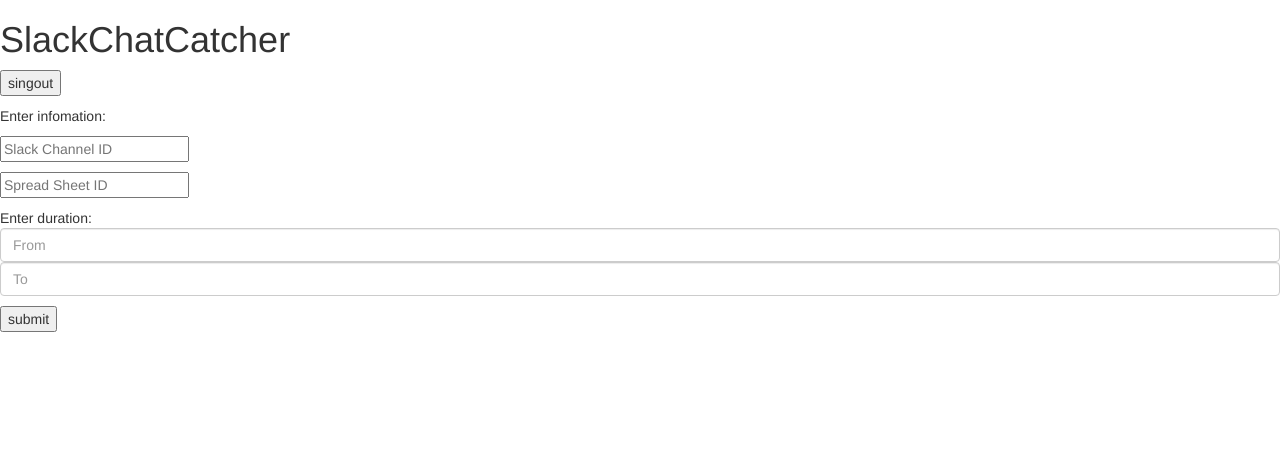
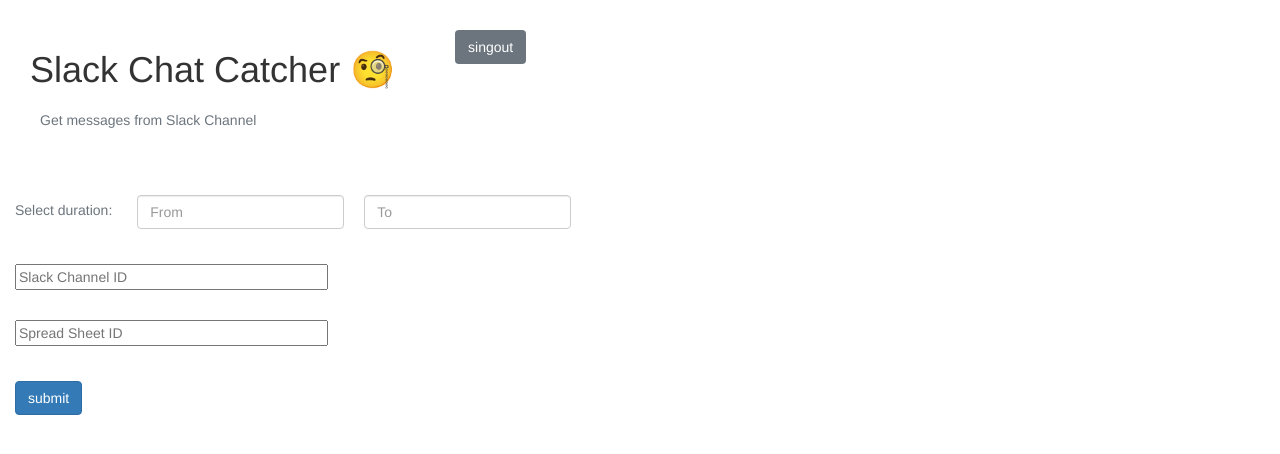
Before and after one commit to workshop-msano/python-slackapp, a Flask app: template templates/index.html in a window 1280 px wide. Shown: the top 454 px of the page. Run offline with Flask 3, Linux system fonts and the light colour scheme; the template is opened without the code that fills it, so the values that code supplies are empty; some libraries are stand-ins or nearby versions.

Commit message:
add design

```diff
--- /dev/null
+++ b/templates/base.html
@@ -0,0 +1,14 @@
+<!DOCTYPE html>
+<html>
+  <head>
+    <title>Slack Chat Catcher</title>
+    <link href="https://cdn.jsdelivr.net/npm/bootstrap@5.3.0-alpha2/dist/css/bootstrap.min.css" rel="stylesheet" integrity="sha384-aFq/bzH65dt+w6FI2ooMVUpc+21e0SRygnTpmBvdBgSdnuTN7QbdgL+OapgHtvPp" crossorigin="anonymous">
+  </head>
+  <body>
+    <div>
+        {% extends 'bootstrap/base.html' %}
+        {% block body %}
+        {% endblock %}
+    </div>
+  </body>
+</html>
--- a/templates/index.html
+++ b/templates/index.html
@@ -1,42 +1,64 @@
-{% extends 'bootstrap/base.html' %}
-{% block scripts %} {{ super() }}
+{% extends 'base.html' %}
+{% block body %}
+  {% block scripts %}
+  {{ super() }}
   {{ datepicker.loader(theme="base") }}
   {# to load jQuery-ui #}
   {{ datepicker.picker(id=".dp") }}
-{% endblock %} {% block content %}
-<h1>SlackChatCatcher</h1>
+  {% endblock %}
+  {% block content %}
+  <div class="d-flex flex-row mb-2">
+    <div class='p-5'>
+      <h1>Slack Chat Catcher 🧐</h1>
+      <p class="text-secondary p-3">Get messages from Slack Channel</p>
+    </div>
+    <div class='p-5'>
       <form action="{{url_for('signout')}}" method="get">
-  <p><input type="submit" value="singout" /></p>
+        <input type="submit" value="singout" type="button" class="btn btn-secondary"/>
       </form>
+    </div>
+  </div>
+
   <form class="verticalform" action="{{url_for('index')}}" method="post">
     {% if method == "post" %}
-  <p>Google Spread Sheet is updated</p>
+    <h4 class="text-success p-3">Google Spread Sheet is updated</h4>
     {% else %}
-  <p>
-    Enter infomation:
-      <p><input type="text" name="channel" placeholder="Slack Channel ID" /></p>
-      <p><input type="text" name="sheet-id" placeholder="Spread Sheet ID" /></p>
-    </p>
 
-    <p>
-      Enter duration:
+    <div class="d-flex flex-row mb-3">
+      <div class="p-4 text-secondary">Select duration: </div>
+      <div class="p-3">
         <input
           type="text"
           class="form-control dp"
           name="start_date"
           placeholder="From"
           />
+      </div>
+      <div class="p-3">
         <input
         type="text"
         class="form-control dp"
         name="end_date"
         placeholder="To"
         />
-      </p>
-      <p><input type="submit" value="submit" /></p>
+        </div>
+    </div>
+
+      <div class="d-flex flex-column mb-2">
+        <div class="p-4">
+          <input type="text" name="channel" placeholder="Slack Channel ID" class="w-25"/>
+        </div>
+        <div class="p-4">
+          <input type="text" name="sheet-id" placeholder="Spread Sheet ID" class="w-25"/>
+        </div>
+      </div>
+
+
+      <div class="p-4"><input type="submit" value="submit" type="button" class="btn btn-primary"/></div>
       </form>
         {% if method == "error" %}
-    <p>Oops! Invalid information. Try again...</p>
+        <h4 class="text-danger p-3">Oops! Invalid information. Try again...</h4>
         {% endif %}
     {% endif %}
   {% endblock %}
+{% endblock %}
```
Lines whose indentation alone changed are shown as unchanged.
